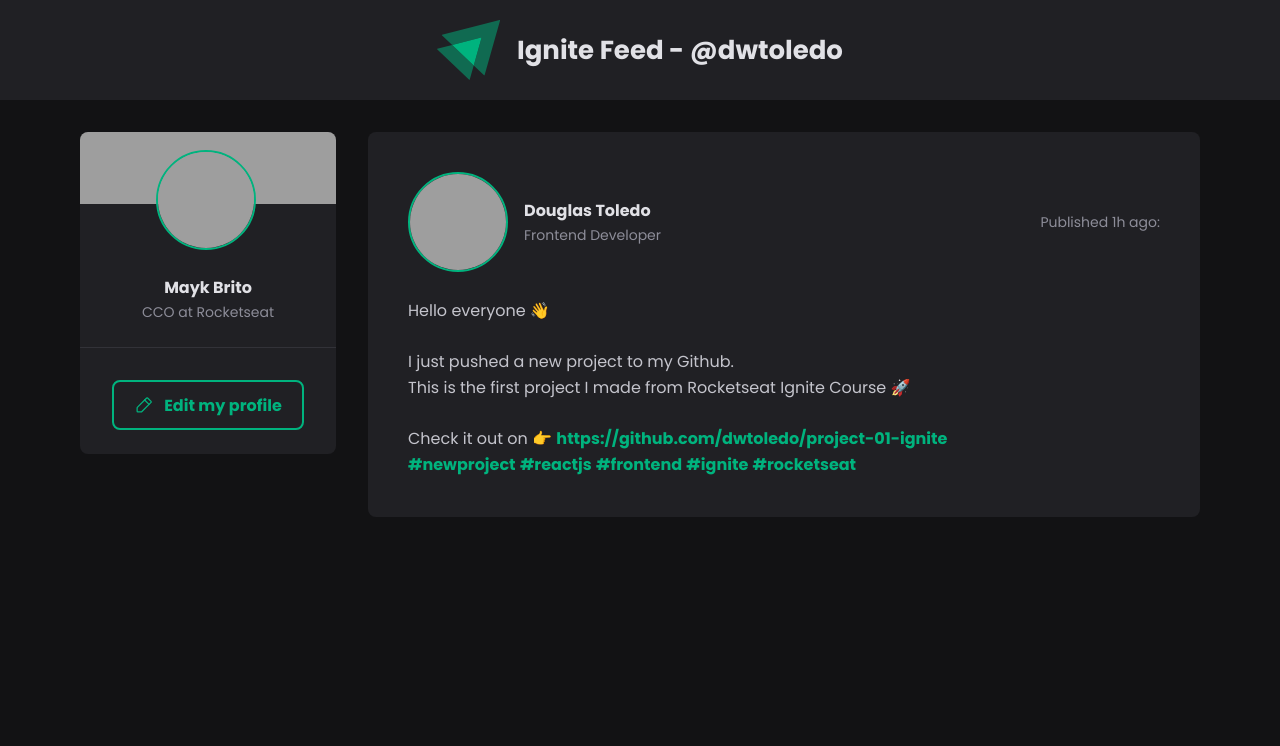
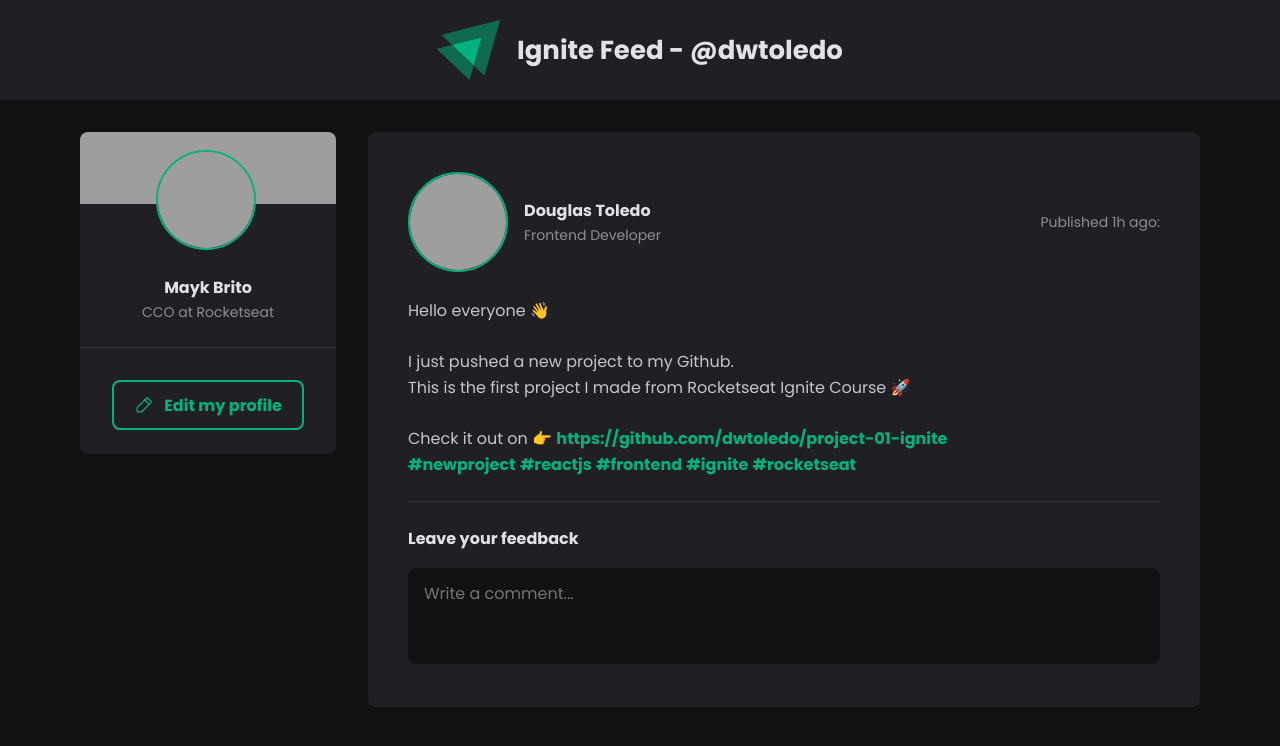
Before and after one commit to dwtoledo/Ignite-Social-Feed, a React (Vite) app in the folder project-01-ignite/: page / in a window 1280 px wide. Shown: the top 746 px of the page. Built offline with nearby package versions, Linux system fonts and the light colour scheme; grey boxes are pictures that could not be loaded.

Commit message:
Implement PostCard Footer

```diff
--- a/project-01-ignite/src/components/PostCard/PostCard.jsx
+++ b/project-01-ignite/src/components/PostCard/PostCard.jsx
@@ -45,6 +45,19 @@ export function PostCard() {
         <a href='https://github.com/search?q=ignite&type=topics' target='_blank'>#ignite</a>{' '}
         <a href='https://github.com/search?q=rocketseat&type=topics' target='_blank'>#rocketseat</a>
       </div>
+
+      <footer className={styles.postCardFooter} >
+
+        <form className={styles.postCardForm} autocomplete="off">
+          <strong>Leave your feedback</strong>
+          <textarea name="feedback-form" id="feedback-form" placeholder='Write a comment...'></textarea>
+          <div className={styles.postCardButtonWrapper}>
+            <button type="submit">Comment</button>
+          </div>
+        </form>
+
+      </footer>
+
     </article>
 
   )
--- a/project-01-ignite/src/components/PostCard/PostCard.module.css
+++ b/project-01-ignite/src/components/PostCard/PostCard.module.css
@@ -63,6 +63,59 @@
 }
 
 .postCardMessage a:hover {
+  background-color: var(--light-green);
   color: var(--white);
+}
+
+.postCardForm {
+  border-top: 1px solid var(--gray-500);
+  margin-top: 1.5rem;
+  padding-top: 1.5rem;
+  width: 100%;
+}
+
+.postCardForm > strong {
+  color: var(--gray-100);
+  font-size: 1rem;
+  font-weight: 700;
+  line-height: 1.6;
+}
+
+.postCardForm > textarea {
+  background-color: var(--gray-700);
+  border: none;
+  border-radius: 8px;
+  color: var(--gray-200);
+  height: 96px;
+  margin-top: 1rem;
+  padding: 13px 16px;
+  resize: none;
+  width: 100%;
+}
+
+.postCardFooter:focus-within .postCardButtonWrapper {
+  visibility: visible;
+  max-height: none;
+}
+
+.postCardButtonWrapper {
+  visibility: hidden;
+  max-height: 0;
+}
+
+.postCardButtonWrapper > button {
+  margin-top: 1rem;
+  padding: 1rem 1.5rem;
+  line-height: 1.2;
+  font-weight: 700;
+  color: var(--white);
+  background-color: var(--dark-green);
+  border: none;
+  border-radius: 8px;
+  transition: background-color 100ms;
+}
+
+.postCardButtonWrapper > button:hover {
   background-color: var(--light-green);
+  cursor: pointer;
 }
```
